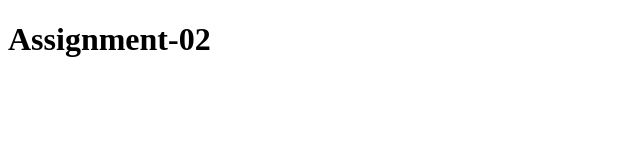
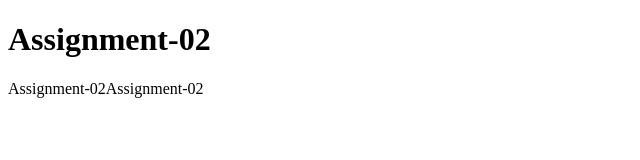
Before and after one commit to kaium44809/assignment-02, a plain HTML site: page intex.html in a window 1280 px wide. Shown: the whole page, without its empty margins (0-640 px from the left). Drawn offline with Linux system fonts and the light colour scheme.

Commit message:
html setup

```diff
--- a/intex.html
+++ b/intex.html
@@ -4,8 +4,17 @@
     <meta charset="UTF-8">
     <meta name="viewport" content="width=device-width, initial-scale=1.0">
     <title>Assignment-02</title>
+    <link rel="stylesheet" href="style.css">
 </head>
 <body>
     <h1>Assignment-02</h1>
+    <div class="flex">
+        <div>
+            Assignment-02
+        </div>
+        <div>
+            Assignment-02
+        </div>
+    </div>
 </body>
 </html>
--- a/style.css
+++ b/style.css
@@ -0,0 +1,3 @@
+.flex{
+    display: flex;
+}
```
